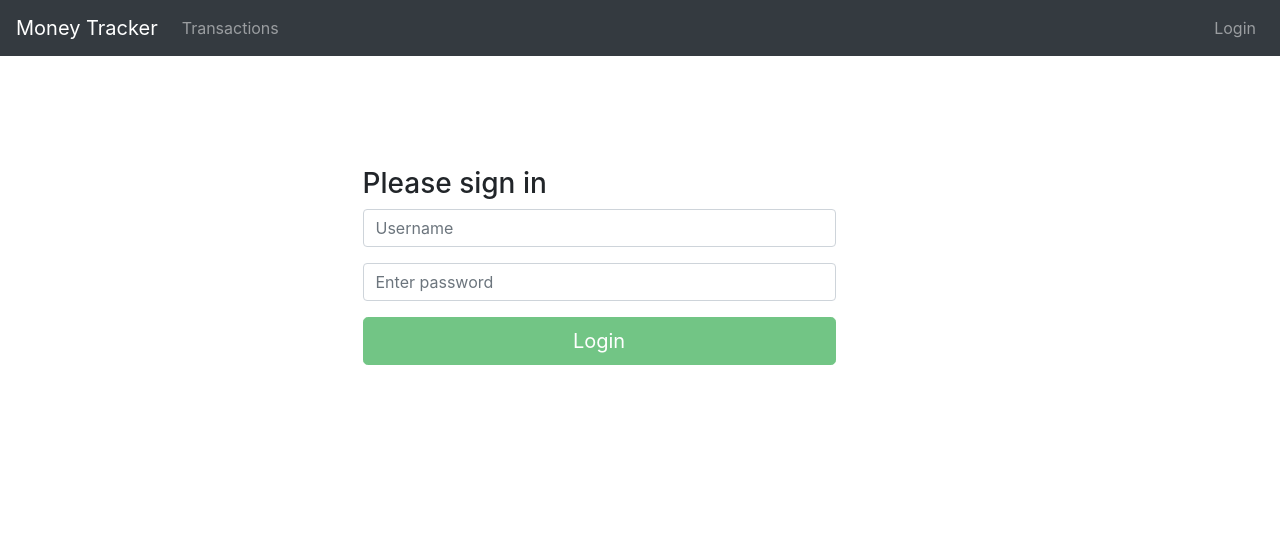
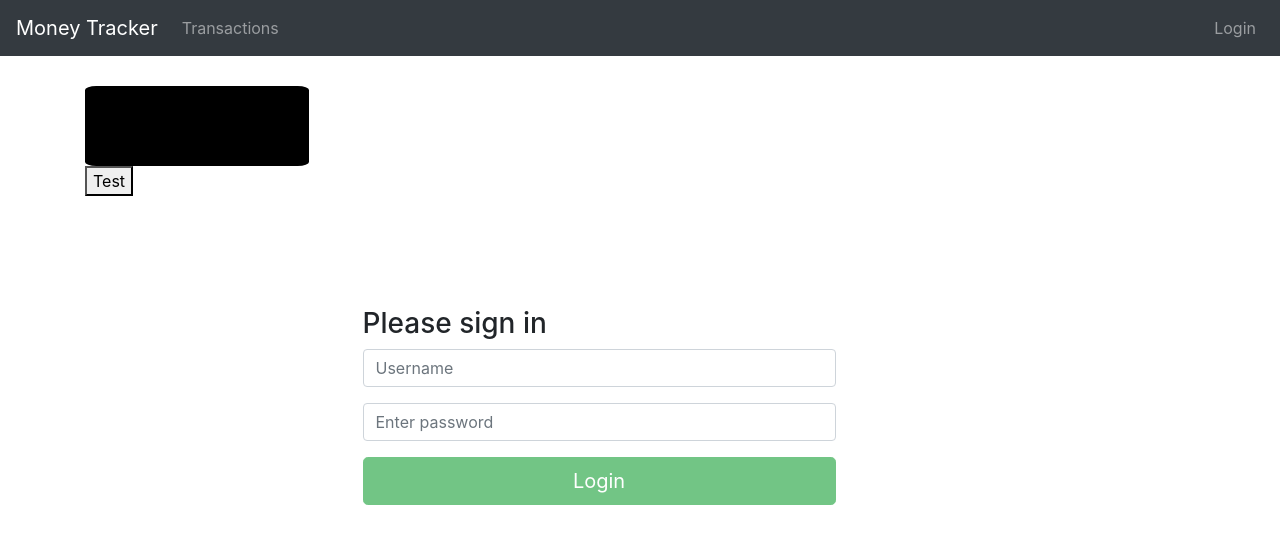
Before and after one commit to MoneyTrackerTeam/client, an Angular app: page /login in a window 1280 px wide. Shown: the top 544 px of the page. Built offline with nearby package versions, Linux system fonts and the light colour scheme.

Commit message:
set color

```diff
--- a/src/app/app.component.html
+++ b/src/app/app.component.html
@@ -22,6 +22,8 @@
     </div>
   </nav>
   <div class="container" style="margin-top:30px;">
+    <app-alert></app-alert>
+    <button (click)="testFunc()">Test</button>
     <router-outlet></router-outlet>
   </div>
 </div>
--- a/src/app/app.component.ts
+++ b/src/app/app.component.ts
@@ -1,12 +1,13 @@
 import { Component } from '@angular/core';
 import { Router } from '@angular/router';
+import { AlertService } from './services/alert.service';
 @Component({
   selector: 'app-root',
   templateUrl: './app.component.html',
   styleUrls: ['./app.component.css']
 })
 export class AppComponent {
-  constructor(private router: Router) { }
+  constructor(private router: Router, private alerts: AlertService) { }
   loggedIn(): boolean {
     if (localStorage.getItem('access_token')) {
       return true;
@@ -17,4 +18,7 @@ export class AppComponent {
   onLogout() {
     localStorage.removeItem('access_token');
   }
+  testFunc() {
+    this.alerts.showAlert({ severity: 'warning', text: 'text' });
+  }
 }
--- a/src/app/app.module.ts
+++ b/src/app/app.module.ts
@@ -13,6 +13,7 @@ import { CreateTransactionComponent } from './components/create-transaction/crea
 import { CategoryComponent } from './components/category/category.component';
 import { CreateCategoryComponent } from './components/create-category/create-category.component';
 import { EditTransactionComponent } from './components/edit-transaction/edit-transaction.component';
+import { AlertComponent } from './components/alert/alert.component';
 const appRoutes: Routes = [
   {
     path: 'transactions', component: TransactionsComponent
@@ -44,7 +45,8 @@ const appRoutes: Routes = [
     CreateTransactionComponent,
     CategoryComponent,
     CreateCategoryComponent,
-    EditTransactionComponent
+    EditTransactionComponent,
+    AlertComponent
   ],
   imports: [
     BrowserModule,
--- /dev/null
+++ b/src/app/components/alert/alert.component.css
@@ -0,0 +1,20 @@
+.app-alert{
+    background-color: black;
+    width:14em;
+    height: 5em;
+    border-radius: 5%;
+}
+
+.success-alert{
+    background-color:cadetblue;
+}
+
+.warn-alert{
+    background-color: yellow;
+}
+.info-alert{
+    background-color:aqua;
+}
+.error-alert{
+    background-color:red;
+}
--- /dev/null
+++ b/src/app/components/alert/alert.component.html
@@ -0,0 +1,3 @@
+<div class="app-alert" [ngClass]="alertClass">
+
+</div>
--- /dev/null
+++ b/src/app/components/alert/alert.component.ts
@@ -0,0 +1,43 @@
+import { Component, OnInit } from '@angular/core';
+import { AlertService } from '../../services/alert.service';
+import { Alert } from '../../interfaces';
+
+@Component({
+  selector: 'app-alert',
+  templateUrl: './alert.component.html',
+  styleUrls: ['./alert.component.css']
+})
+export class AlertComponent implements OnInit {
+  alertClass: 'success-alert' | 'warn-alert' | 'info-alert' | 'error-alert';
+  alert: Alert;
+  constructor(private alertService: AlertService) {
+    alertService.alert.subscribe((alert) => {
+      this.showAlert(alert);
+    });
+  }
+
+  ngOnInit() {
+  }
+  showAlert(alert: Alert) {
+    this.alert = alert;
+    this.addClass();
+  }
+
+  addClass() {
+    switch (this.alert.severity) {
+      case 'error':
+        this.alertClass = 'error-alert';
+        break;
+      case 'warning':
+        this.alertClass = 'warn-alert';
+        break;
+      case 'info':
+        this.alertClass = 'info-alert';
+        break;
+      case 'success':
+        this.alertClass = 'success-alert';
+        break;
+    }
+  }
+
+}
--- /dev/null
+++ b/src/app/services/alert.service.ts
@@ -0,0 +1,18 @@
+import { Injectable, EventEmitter } from '@angular/core';
+import { Alert } from '../interfaces';
+
+
+
+@Injectable({
+  providedIn: 'root'
+})
+export class AlertService {
+  alert: EventEmitter<Alert>;
+  constructor() {
+    this.alert = new EventEmitter();
+  }
+
+  showAlert(alert: Alert) {
+    this.alert.emit(alert);
+  }
+}
```
Also changed, not shown: src/app/interfaces/index.ts (+2 -5 lines).
